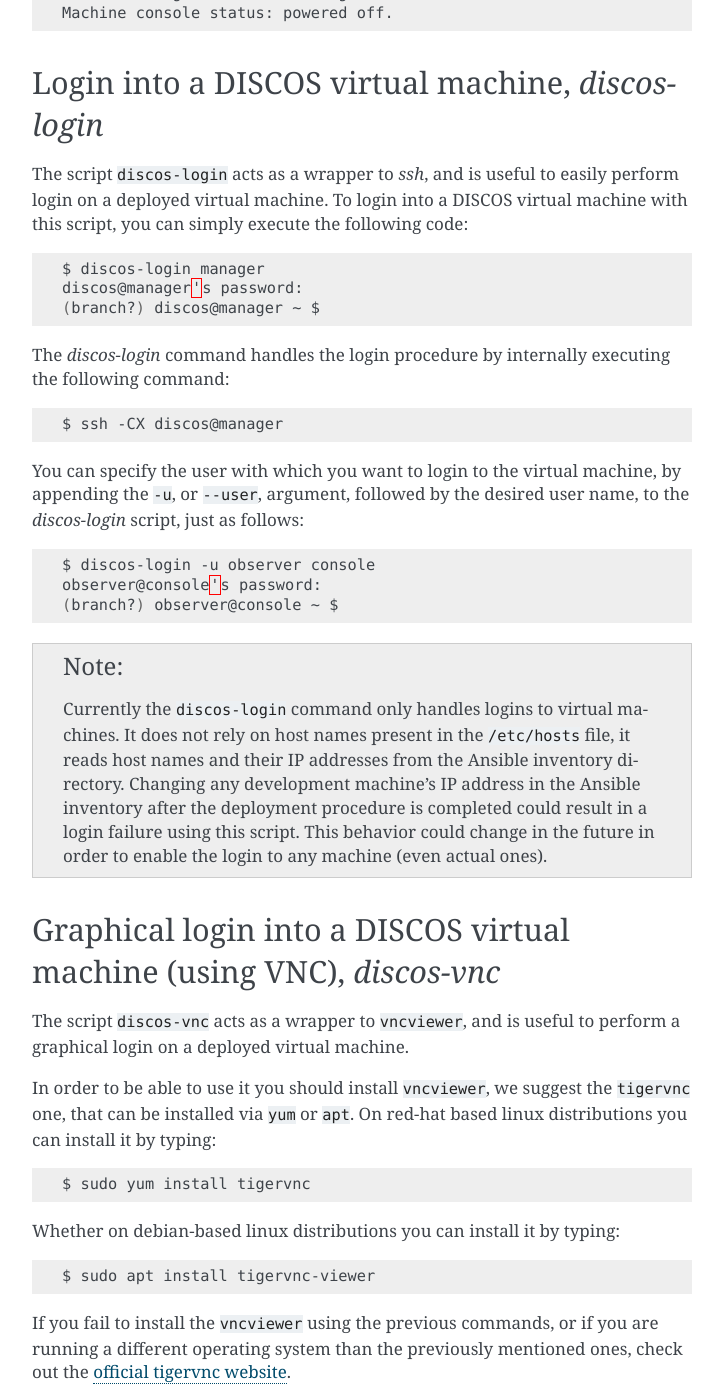
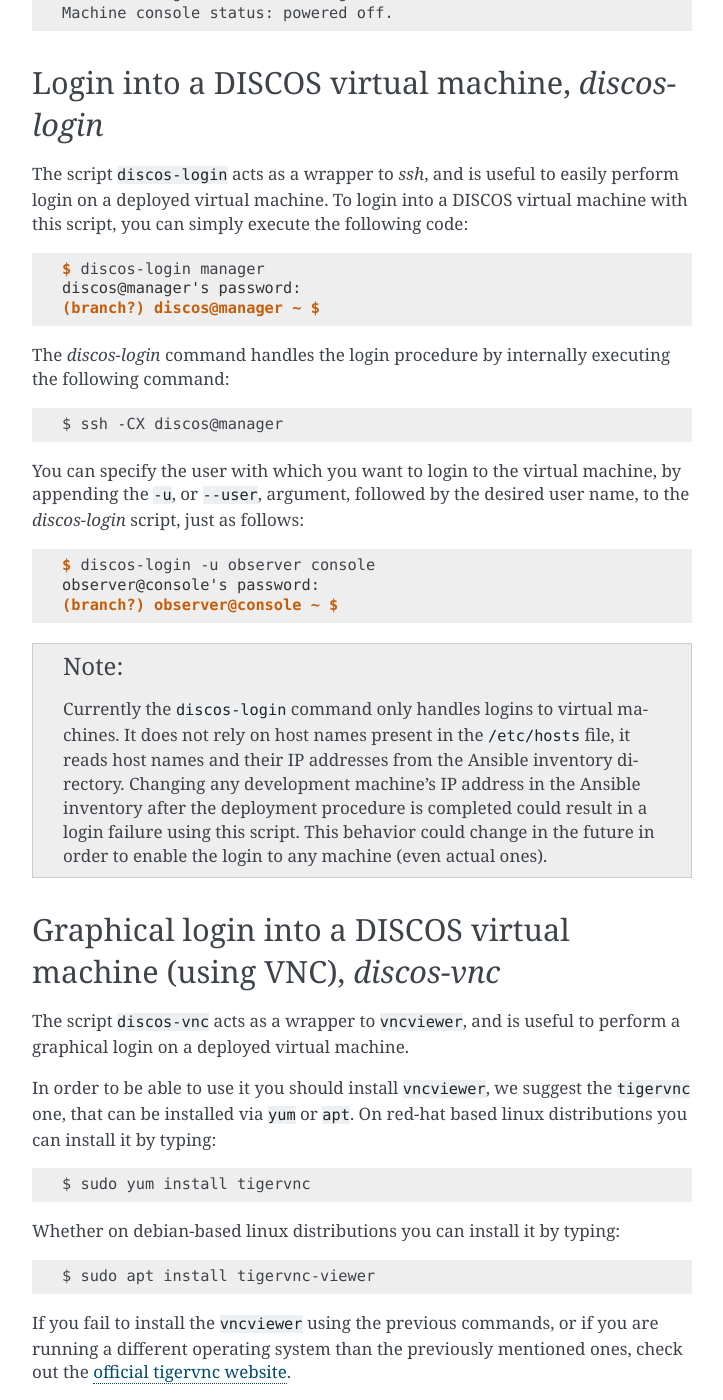
Before and after one commit to marco-buttu/discos-deployment, a Sphinx documentation site: the page built from doc/scripts.rst, in a window 1280 px wide and 1400 px high, scrolled down 1720 px. Shown: the whole window, without its empty margins (388-1111 px from the left). Built offline with Sphinx 7.4.7, drawn with Linux system fonts in a browser that asks for light colours; some of the changed text lies outside the part shown.

Commit message:
Fix issue #299: Warning compiling the doc

```diff
--- a/doc/scripts.rst
+++ b/doc/scripts.rst
@@ -96,11 +96,12 @@
 easily perform login on a deployed virtual machine. To login into a DISCOS
 virtual machine with this script, you can simply execute the following code:
 
-.. code-block:: shell
+.. code-block:: console
 
-   $ discos-login manager
-   discos@manager's password:
-   (branch?) discos@manager ~ $
+  $ discos-login manager
+  discos@manager's password:
+  (branch?) discos@manager ~ $
+
 
 The `discos-login` command handles the login procedure by internally executing
 the following command:
@@ -113,7 +114,7 @@
 by appending the ``-u``, or ``--user``, argument, followed by the desired user
 name, to the `discos-login` script, just as follows:
 
-.. code-block:: shell
+.. code-block:: console
 
    $ discos-login -u observer console
    observer@console's password:
@@ -158,7 +159,7 @@
 means of it, you can simply execute the following code and insert type desired
 user's login password:
 
-.. code-block:: shell
+.. code-block:: console
 
    $ discos-vnc manager
    discos@manager's password:
```
